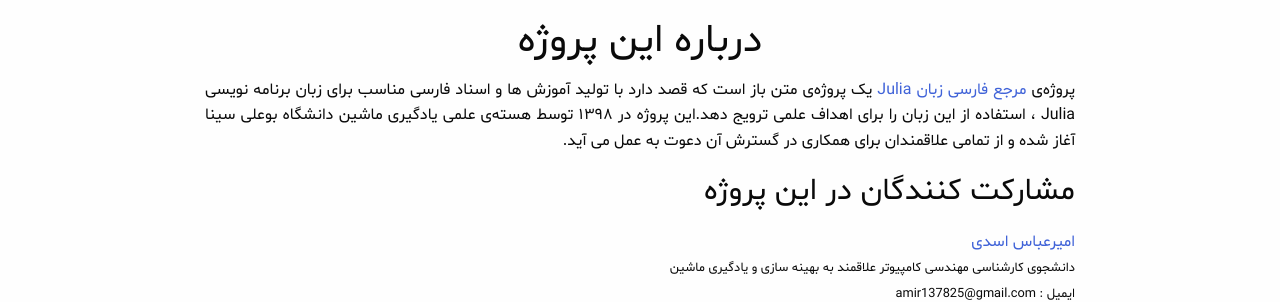
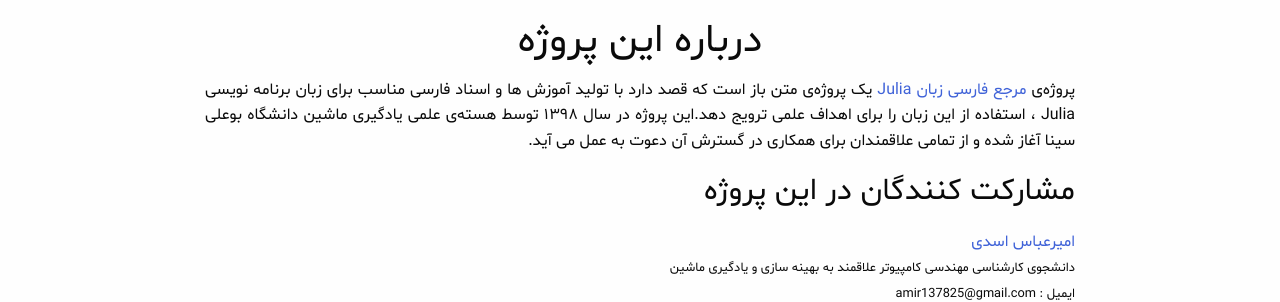
Before and after one commit to juliair/JuliaIRWebsiteSource, a Jekyll site: the page built from index.md, in a window 1280 px wide. Shown: the part 722-1024 px from the top of the page. Built offline with Jekyll 4.4.1, drawn with Linux system fonts in a browser that asks for light colours.

Commit message:
fix index file

```diff
--- a/index.md
+++ b/index.md
@@ -42,7 +42,7 @@ layout: default
     <div class="grid-x grid-padding-x align-center">
       <div class="cell medium-9">
         <h2 class="text-center" id="about-us">درباره‌ این پروژه</h2>
-        <p>پروژه‌ی <a href="/">مرجع فارسی زبان Julia</a> یک پروژه‌ی متن باز است که قصد دارد با تولید آموزش ها و اسناد فارسی مناسب برای زبان برنامه نویسی Julia ، استفاده از این زبان را برای اهداف علمی ترویج دهد.این پروژه در ۱۳۹۸ توسط هسته‌ی علمی یادگیری ماشین دانشگاه بوعلی سینا آغاز شده و از تمامی علاقمندان برای همکاری در گسترش آن دعوت به عمل می آید.</p>
+        <p>پروژه‌ی <a href="/">مرجع فارسی زبان Julia</a> یک پروژه‌ی متن باز است که قصد دارد با تولید آموزش ها و اسناد فارسی مناسب برای زبان برنامه نویسی Julia ، استفاده از این زبان را برای اهداف علمی ترویج دهد.این پروژه در سال ۱۳۹۸ توسط هسته‌ی علمی یادگیری ماشین دانشگاه بوعلی سینا آغاز شده و از تمامی علاقمندان برای همکاری در گسترش آن دعوت به عمل می آید.</p>
         <h3>مشارکت کنندگان در این پروژه</h3>
         <ul class="no-bullet authors-list">
           {% for author in site.data.authors %}
```
